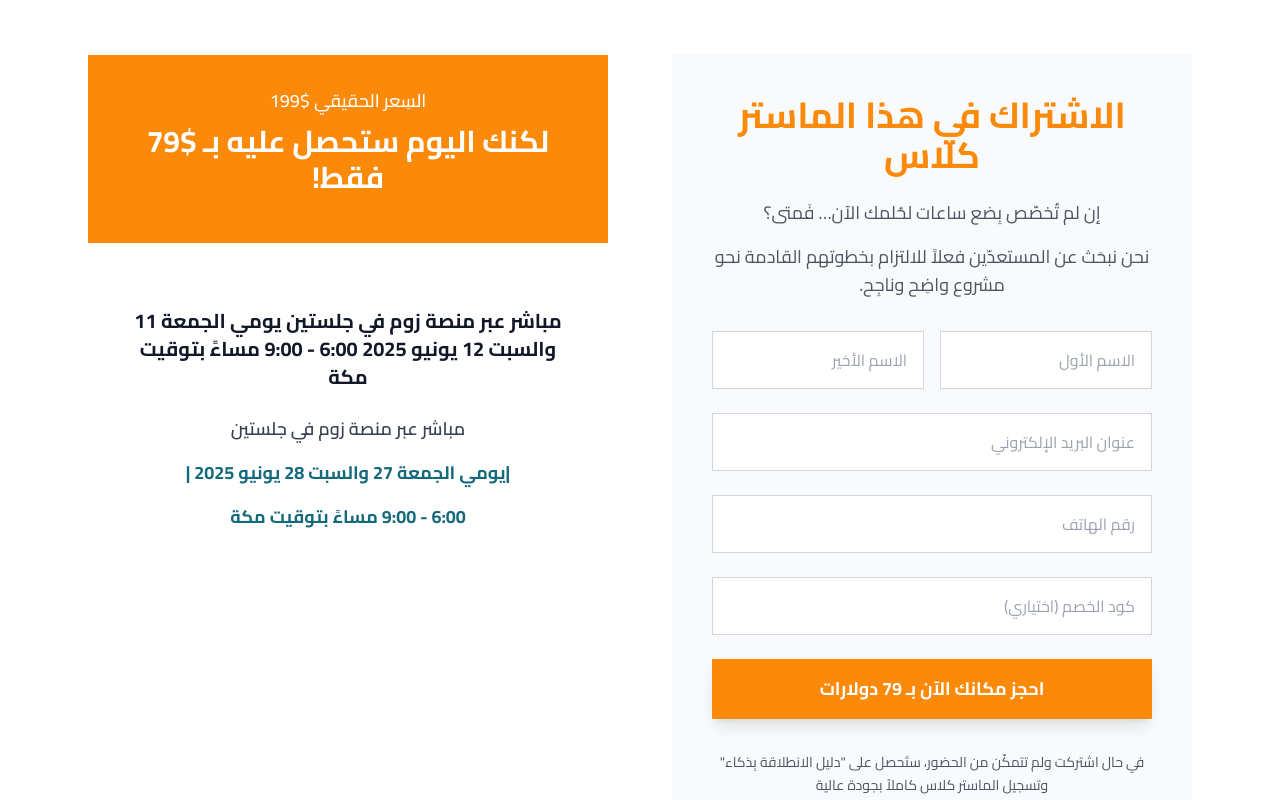
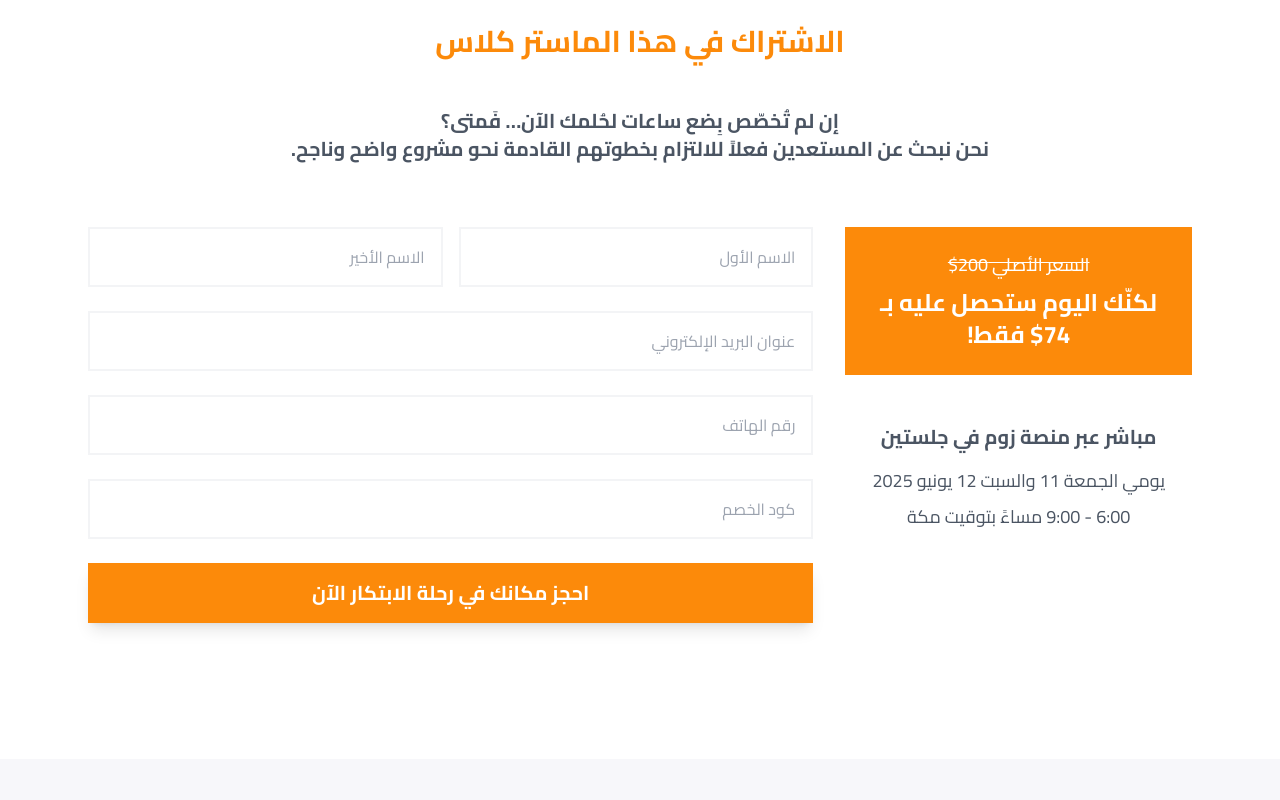
Before and after one commit to Dweirii/C-SQUAD-Master-Class, a Next.js app: page / in a window 1280 px wide. Shown: the part 4620-5420 px from the top of the page. Built offline with nearby package versions, Linux system fonts and the light colour scheme.

Commit message:
fixing the UI for Form Fields

```diff
--- a/app/api/checkout/route.ts
+++ b/app/api/checkout/route.ts
@@ -17,7 +17,7 @@ export async function POST(req: Request) {
       if (found) discount = found.percentage
     }
 
-    const basePrice = 79000
+    const basePrice = 7900
     const finalPrice = Math.round(basePrice * (1 - discount / 100))
 
 
--- /dev/null
+++ b/app/api/validate-promo/route.ts
@@ -0,0 +1,45 @@
+import { type NextRequest, NextResponse } from "next/server"
+import { prisma } from "@/lib/prisma"
+
+export async function POST(request: NextRequest) {
+  try {
+    const { promoCode } = await request.json()
+
+    if (!promoCode) {
+      return NextResponse.json({ valid: false, message: "كود الخصم مطلوب" }, { status: 400 })
+    }
+
+    // Query the database for the discount code
+    const discountCode = await prisma.discountCode.findUnique({
+      where: {
+        code: promoCode.trim().toUpperCase(),
+      },
+    })
+
+    if (!discountCode) {
+      return NextResponse.json(
+        {
+          valid: false,
+          message: "كود الخصم غير صحيح",
+        },
+        { status: 404 },
+      )
+    }
+
+    return NextResponse.json({
+      valid: true,
+      discount: discountCode.percentage,
+      message:
+        discountCode.percentage === 100 ? "تهانينا! حصلت على الكورس مجاناً" : `تم تطبيق خصم ${discountCode.percentage}%`,
+    })
+  } catch (error) {
+    console.error("Error validating promo code:", error)
+    return NextResponse.json(
+      {
+        valid: false,
+        message: "حدث خطأ في الخادم",
+      },
+      { status: 500 },
+    )
+  }
+}
--- a/components/ar/registration-form.tsx
+++ b/components/ar/registration-form.tsx
@@ -1,8 +1,15 @@
 "use client"
 
-import type React from "react"
+import React, { useState } from "react"
+import { toast } from "sonner"
 
-import { useState } from "react"
+interface ValidationErrors {
+  firstName?: string
+  lastName?: string
+  email?: string
+  phone?: string
+  code?: string
+}
 
 export default function RegistrationFormArabic() {
   const [formData, setFormData] = useState({
@@ -12,115 +19,187 @@ export default function RegistrationFormArabic() {
     phone: "",
     code: "",
   })
+  const [errors, setErrors] = useState<ValidationErrors>({})
+  const [isValidatingPromo, setIsValidatingPromo] = useState(false)
+  const [isSubmitting, setIsSubmitting] = useState(false)
+
+  const validateEmail = (email: string) =>
+    /^[^\s@]+@[^\s@]+$/.test(email)
+
+  const validatePhone = (phone: string) =>
+    /^[+]?[0-9\s\-()]{8,}$/.test(phone)
+
+  const validateForm = () => {
+    const newErrors: ValidationErrors = {}
+
+    if (!formData.firstName.trim()) {
+      newErrors.firstName = "الاسم الأول مطلوب"
+    }
+    if (!formData.lastName.trim()) {
+      newErrors.lastName = "الاسم الأخير مطلوب"
+    }
+    if (!formData.email.trim()) {
+      newErrors.email = "عنوان البريد الإلكتروني مطلوب"
+    } else if (!validateEmail(formData.email)) {
+      newErrors.email = "يرجى إدخال بريد إلكتروني صحيح"
+    }
+    if (!formData.phone.trim()) {
+      newErrors.phone = "رقم الهاتف مطلوب"
+    } else if (!validatePhone(formData.phone)) {
+      newErrors.phone = "يرجى إدخال رقم هاتف صحيح"
+    }
+
+    setErrors(newErrors)
+    if (Object.keys(newErrors).length) {
+      toast.error("يرجى تصحيح الأخطاء")
+      return false
+    }
+    return true
+  }
 
   const handleInputChange = (e: React.ChangeEvent<HTMLInputElement>) => {
     const { name, value } = e.target
-    setFormData((prev) => ({
-      ...prev,
-      [name]: value,
-    }))
+    setFormData((prev) => ({ ...prev, [name]: value }))
+    if (errors[name as keyof ValidationErrors]) {
+      setErrors((prev) => ({ ...prev, [name]: undefined }))
+    }
   }
 
   const handleSubmit = async (e: React.FormEvent) => {
     e.preventDefault()
+    if (!validateForm()) return
 
-    const res = await fetch("/api/checkout", {
+    setIsSubmitting(true)
+    toast.loading("جاري المعالجة...")
+    // Validate promo code if provided
+    if (formData.code.trim()) {
+      setIsValidatingPromo(true)
+      const promoRes = await fetch("/api/validate-promo", {
         method: "POST",
-      headers: {
-        "Content-Type": "application/json",
-      },
+        headers: { "Content-Type": "application/json" },
+        body: JSON.stringify({ promoCode: formData.code }),
+      })
+      const promoData = await promoRes.json()
+      setIsValidatingPromo(false)
+
+      if (!promoRes.ok || !promoData.valid) {
+        setErrors((prev) => ({
+          ...prev,
+          code: "كود الخصم غير صحيح أو منتهي الصلاحية",
+        }))
+        toast.dismiss()
+        toast.error("كود الخصم غير صحيح أو منتهي الصلاحية")
+        setIsSubmitting(false)
+        return
+      }
+      toast.success(promoData.message)
+    }
+
+    // Proceed to checkout
+    try {
+      const checkoutRes = await fetch("/api/checkout", {
+        method: "POST",
+        headers: { "Content-Type": "application/json" },
         body: JSON.stringify(formData),
       })
+      const checkoutData = await checkoutRes.json()
+      toast.dismiss()
 
-    const data = await res.json()
-
-    if (data.redirectUrl) {
-      window.location.href = data.redirectUrl
-      return
+      if (checkoutData.redirectUrl) {
+        toast.success("تم إنشاء طلبك بنجاح!")
+        window.location.href = checkoutData.redirectUrl
+      } else if (checkoutData.url) {
+        toast.success("جاري توجيهك لصفحة الدفع...")
+        window.location.href = checkoutData.url
+      } else {
+        toast.error(checkoutData.error || "حدث خطأ، يرجى المحاولة مرة أخرى.")
       }
-
-    if (data.url) {
-      window.location.href = data.url
-      return
+    } catch {
+      toast.dismiss()
+      toast.error("حدث خطأ، يرجى المحاولة مرة أخرى.")
+    } finally {
+      setIsSubmitting(false)
     }
-
-    alert("Something went wrong. Please try again.")
   }
 
   return (
-    <section className=" py-16 sm:py-20 lg:py-24">
+    <section className="min-h-screen py-16">
       <div className="max-w-6xl mx-auto px-6">
-        <div className="grid lg:grid-cols-2 gap-12 lg:gap-16 items-start">
-          {/* Right Side - Pricing Info (RTL - moved to right) */}
-          <div className="space-y-8 lg:order-2">
+        {/* Header */}
+        <div className="text-center mb-12 lg:mb-16">
+          <h1 className="text-2xl md:text-3xl font-bold text-[#FC8A0A] lg:mb-12">
+            الاشتراك في هذا الماستر كلاس
+          </h1>
+          <p className="text-gray-600 text-lg font-bold md:text-xl leading-relaxed">
+            إن لم تُخصّص بِضع ساعات لحُلمك الآن… فَمتى؟
+          </p>
+          <p className="text-gray-600 text-lg md:text-xl font-bold lg:mb-12 leading-relaxed">
+            نحن نبحث عن المستعدين فعلاً للالتزام بخطوتهم القادمة نحو مشروع واضح وناجح.
+          </p>
+        </div>
+
+        <div className="grid lg:grid-cols-3 gap-8 items-start">
+          {/* Info Section */}
+          <div className="space-y-6">
             {/* Pricing Card */}
-            <div className="bg-[#FC8A0A] text-white rounded-none p-8 text-center">
-              <div className="mb-4">
-                <div className="text-lg font-medium mb-2">السِعر الحقيقي $199</div>
-                <div className="text-3xl font-bold">لكنك اليوم ستحصل عليه بـ $79 فقط!</div>
+            <div className="bg-[#FC8A0A] text-white rounded-none p-6 text-center">
+              <div className="text-lg font-medium mb-2 line-through">
+                السعر الأصلي 200$
+              </div>
+              <div className="text-2xl font-bold">
+                لكنّك اليوم ستحصل عليه بـ 74$ فقط!
               </div>
             </div>
 
-            {/* Additional Info */}
-            <div className=" rounded-none p-8 text-center">
-              <h3 className="text-xl font-bold text-gray-900 mb-6">
+            {/* Session Details */}
+            <div className="text-gray-600 rounded-none p-6 text-center">
+              <h3 className="text-xl font-bold mb-4">
                 مباشر عبر منصة زوم في جلستين
-
+              </h3>
+              <p className="text-lg mb-2">
                 يومي الجمعة 11 والسبت 12 يونيو 2025
-
- 6:00 - 9:00 مساءً بتوقيت مكة
-              </h3>
-
-              <div className="space-y-4 text-gray-700">
-                <p className="font-semibold text-lg">مباشر عبر منصة زوم في جلستين</p>
-                <p className="text-lg font-bold text-[#14697A]">|يومي الجمعة 27 والسبت 28 يونيو 2025 |</p>
-                <p className="text-lg font-bold text-[#14697A]">6:00 - 9:00 مساءً بتوقيت مكة</p>
+              </p>
+              <p className="text-lg">6:00 - 9:00 مساءً بتوقيت مكة</p>
             </div>
           </div>
-          </div>
-
-          {/* Left Side - Form (RTL - moved to left) */}
-          <div className="bg-gray-50 rounded-none p-8 sm:p-10  lg:order-1">
-            {/* Header */}
-            <div className="text-center mb-8">
-              <h2 className="text-2xl sm:text-3xl md:text-4xl font-bold text-[#FC8A0A] mb-6 leading-tight">
-                الاشتراك في هذا الماستر كلاس
-              </h2>
-              <p className="text-gray-600 text-base sm:text-lg leading-relaxed mb-4">
-                إن لم تُخصّص بِضع ساعات لحُلمك الآن… فَمتى؟
-              </p>
-              <p className="text-gray-600 text-base sm:text-lg leading-relaxed">
-                نحن نبحَث عن المستعدّين فعلاً للالتزام بخطوتهم القادمة نحو مشروع واضِح وناجِح.
-              </p>
-            </div>
-
-            {/* Registration Form */}
+          {/* Form Section */}
+          <div className="lg:col-span-2">
             <form onSubmit={handleSubmit} className="space-y-6">
               {/* Name Fields */}
-              <div className="grid grid-cols-1 sm:grid-cols-2 gap-4">
+              <div className="grid grid-cols-1 md:grid-cols-2 gap-4">
                 <div>
                   <input
                     type="text"
-                    id="firstName"
                     name="firstName"
                     value={formData.firstName}
                     onChange={handleInputChange}
-                    required
-                    className="w-full px-4 py-4 border border-gray-300 rounded-none focus:ring-2 focus:ring-[#FC8A0A] focus:border-[#FC8A0A] transition-colors text-base"
                     placeholder="الاسم الأول"
+                    className={`w-full px-4 py-4 border-2 rounded-none focus:outline-none focus:ring-2 focus:ring-[#FC8A0A] transition-colors ${
+                      errors.firstName ? "border-red-500" : "border-gray-100"
+                    }`}
                   />
+                  {errors.firstName && (
+                    <p className="text-red-500 text-sm mt-1 text-right">
+                      {errors.firstName}
+                    </p>
+                  )}
                 </div>
                 <div>
                   <input
                     type="text"
-                    id="lastName"
                     name="lastName"
                     value={formData.lastName}
                     onChange={handleInputChange}
-                    required
-                    className="w-full px-4 py-4 border border-gray-300 rounded-none focus:ring-2 focus:ring-[#FC8A0A] focus:border-[#FC8A0A] transition-colors text-base"
                     placeholder="الاسم الأخير"
+                    className={`w-full px-4 py-4 border-2 rounded-none focus:outline-none focus:ring-2 focus:ring-[#FC8A0A] transition-colors ${
+                      errors.lastName ? "border-red-500" : "border-gray-100"
+                    }`}
                   />
+                  {errors.lastName && (
+                    <p className="text-red-500 text-sm mt-1 text-right">
+                      {errors.lastName}
+                    </p>
+                  )}
                 </div>
               </div>
 
@@ -128,60 +207,78 @@ export default function RegistrationFormArabic() {
               <div>
                 <input
                   type="email"
-                  id="email"
                   name="email"
                   value={formData.email}
                   onChange={handleInputChange}
-                  required
-                  className="w-full px-4 py-4 border border-gray-300 rounded-none focus:ring-2 focus:ring-[#FC8A0A] focus:border-[#FC8A0A] transition-colors text-base"
                   placeholder="عنوان البريد الإلكتروني"
+                  className={`w-full px-4 py-4 border-2 rounded-none focus:outline-none focus:ring-2 focus:ring-[#FC8A0A] transition-colors ${
+                    errors.email ? "border-red-500" : "border-gray-100"
+                  }`}
                 />
+                {errors.email && (
+                  <p className="text-red-500 text-sm mt-1 text-right">
+                    {errors.email}
+                  </p>
+                )}
               </div>
 
               {/* Phone */}
               <div>
                 <input
                   type="tel"
-                  id="phone"
                   name="phone"
                   value={formData.phone}
                   onChange={handleInputChange}
+                  placeholder="رقم الهاتف"
                   dir="rtl"
-                  required
-                  className="w-full px-4 py-4 border border-gray-300 rounded-none focus:ring-2 focus:ring-[#FC8A0A] focus:border-[#FC8A0A] transition-colors text-base"
-                  placeholder="رقم الهاتف"
+                  className={`w-full px-4 py-4 border-2 rounded-none focus:outline-none focus:ring-2 focus:ring-[#FC8A0A] transition-colors ${
+                    errors.phone ? "border-red-500" : "border-gray-100"
+                  }`}
                 />
+                {errors.phone && (
+                  <p className="text-red-500 text-sm mt-1 text-right">
+                    {errors.phone}
+                  </p>
+                )}
               </div>
-              {/* Discount Code */}
+
+              {/* Promo Code */}
               <div>
                 <input
                   type="text"
-                    id="code"
                   name="code"
-                    value={formData.code || ""}
+                  value={formData.code}
                   onChange={handleInputChange}
-                    className="w-full px-4 py-4 border border-gray-300 rounded-none focus:ring-2 focus:ring-[#FC8A0A] focus:border-[#FC8A0A] transition-colors text-base"
-                    placeholder="كود الخصم (اختياري)"
+                  placeholder="كود الخصم"
+                  className={`w-full px-4 py-4 border-2 rounded-none focus:outline-none focus:ring-2 focus:ring-[#FC8A0A] transition-colors ${
+                    errors.code ? "border-red-500" : "border-gray-100"
+                  }`}
                 />
+                {isValidatingPromo && (
+                  <p className="text-blue-500 text-sm mt-1 text-right">
+                    جاري التحقق من كود الخصم...
+                  </p>
+                )}
+                {errors.code && (
+                  <p className="text-red-500 text-sm mt-1 text-right">
+                    {errors.code}
+                  </p>
+                )}
               </div>
 
               {/* Submit Button */}
               <button
                 type="submit"
-                className="w-full bg-[#FC8A0A] hover:bg-[#e67c09] text-white font-bold py-4 px-6 rounded-none text-lg transition-all duration-200 shadow-lg hover:shadow-xl hover:scale-105 active:scale-95"
+                disabled={isSubmitting || isValidatingPromo}
+                className="w-full bg-[#FC8A0A] hover:bg-[#e67c09] disabled:bg-gray-400 disabled:cursor-not-allowed text-white font-bold py-4 px-6 rounded-none text-xl transition-all duration-200 shadow-lg hover:shadow-xl"
               >
-                احجز مكانك الآن بـ 79 دولارات
+                {isSubmitting
+                  ? "جاري المعالجة..."
+                  : "احجز مكانك في رحلة الابتكار الآن"}
               </button>
             </form>
+          </div>
 
-            {/* Bottom Note */}
-            <div className="mt-8 text-center">
-              <p className="text-gray-600 text-sm leading-relaxed">
-                في حال اشتركت ولم تتمكّن من الحضور، ستَحصل على "دليل الانطلاقة بِذكاء" وتسجيل الماستر كلاس كاملاً بجودة
-                عالية
-              </p>
-            </div>
-          </div>
         </div>
       </div>
     </section>
--- a/package.json
+++ b/package.json
@@ -29,6 +29,7 @@
     "react-dom": "^19.0.0",
     "react-icons": "^5.5.0",
     "recharts": "^2.15.3",
+    "sonner": "^2.0.5",
     "stripe": "^18.2.1",
     "tailwind-merge": "^3.3.1"
   },
```
Also changed, not shown: app/layout.tsx (+13 -0 lines), 1 other file (tests, documents, lock files or other folders). Lines whose indentation alone changed are shown as unchanged.
